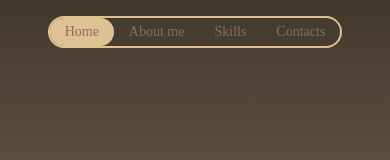
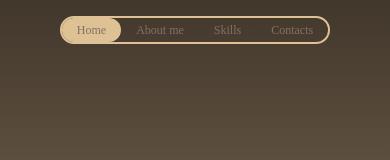
Before and after one commit to Gioma10/MyPortfolio, a React (Vite) app: page / in a window 390 px wide. Shown: the top 160 px of the page. Built offline with nearby package versions, Linux system fonts and the light colour scheme.

Commit message:
responsive problem

```diff
--- a/src/components/Footer.jsx
+++ b/src/components/Footer.jsx
@@ -3,8 +3,8 @@ import { FaPhoneAlt } from "react-icons/fa";
 
 export default function Footer(){
     return (
-        <footer className="text-[#23201A] py-5 gap-4 w-full flex flex-col items-center justify-center items-centera absolute bottom-0">
-            <div className="flex gap-12">
+        <footer className="text-[#23201A] text-xs md:text-sm lg:text-base py-5 gap-4 w-full flex flex-col items-center justify-center items-centera absolute bottom-0">
+            <div className="flex gap-6 sm:gap-12 ">
                 <div className="flex gap-2 justify-center items-center">
                     <FaPhoneAlt />
                     <a href="tel:+393513741721">+39 351 374 1721</a>
--- a/src/components/Navbar.jsx
+++ b/src/components/Navbar.jsx
@@ -26,9 +26,9 @@ export default function Navbar({navElements, activeId}){
             }}
             className="fixed flex justify-center w-full z-10">
             <div className="border-[#DEC295] rounded-4xl mt-4 border-2">
-                <ul className="text-[#837160] flex text-sm sm:text-base lg:text-lg">
+                <ul className="text-[#837160] flex text-xs sm:text-base lg:text-lg">
                     {navElements.map(({title, id})=>{
-                        let classActive= 'py-1 px-6 md:px-8 rounded-4xl cursor-pointer '
+                        let classActive= 'py-1 px-4 md:px-8 rounded-4xl cursor-pointer '
                         if((activeId === id)){
                             classActive +=  ' bg-[#DEC295]';
                         }
--- a/src/components/Skills/Skills.jsx
+++ b/src/components/Skills/Skills.jsx
@@ -44,7 +44,7 @@ export default function Skills(){
                     {...slideUp(1,0)}
                     className="flex gap-4 justify-center items-center text-xl">
                     <IoMdArrowDropleft onClick={()=>handleChangeSkills('-')} className="cursor-pointer"/>
-                        <div className="relative w-20 md:w-28 lg:w-40 h-20 flex items-center justify-center overflow-hidden">
+                        <div className="relative w-24 md:w-28 lg:w-40 h-20 flex items-center justify-center overflow-hidden">
                             <AnimatePresence mode="wait">
                                 <motion.p
                                     key={currentIndex} // Cambia la chiave per innescare il re-render
```
